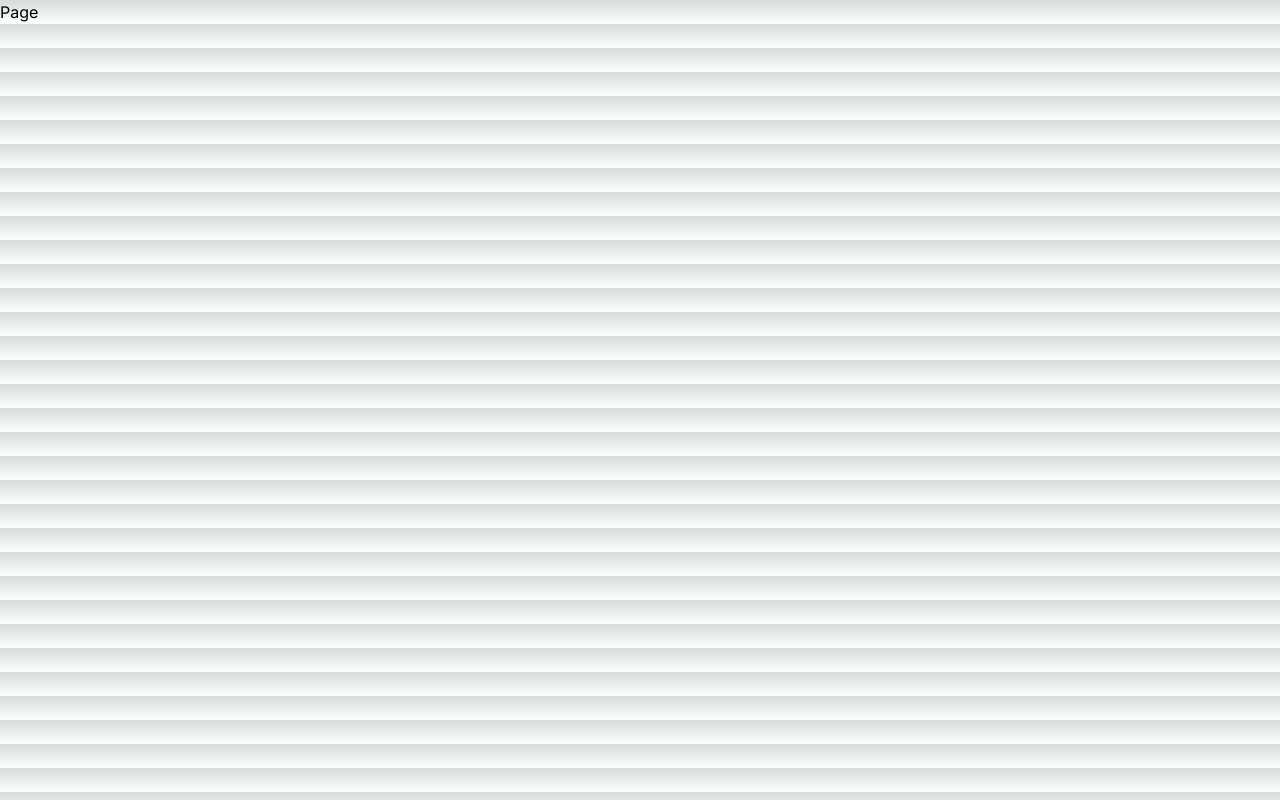
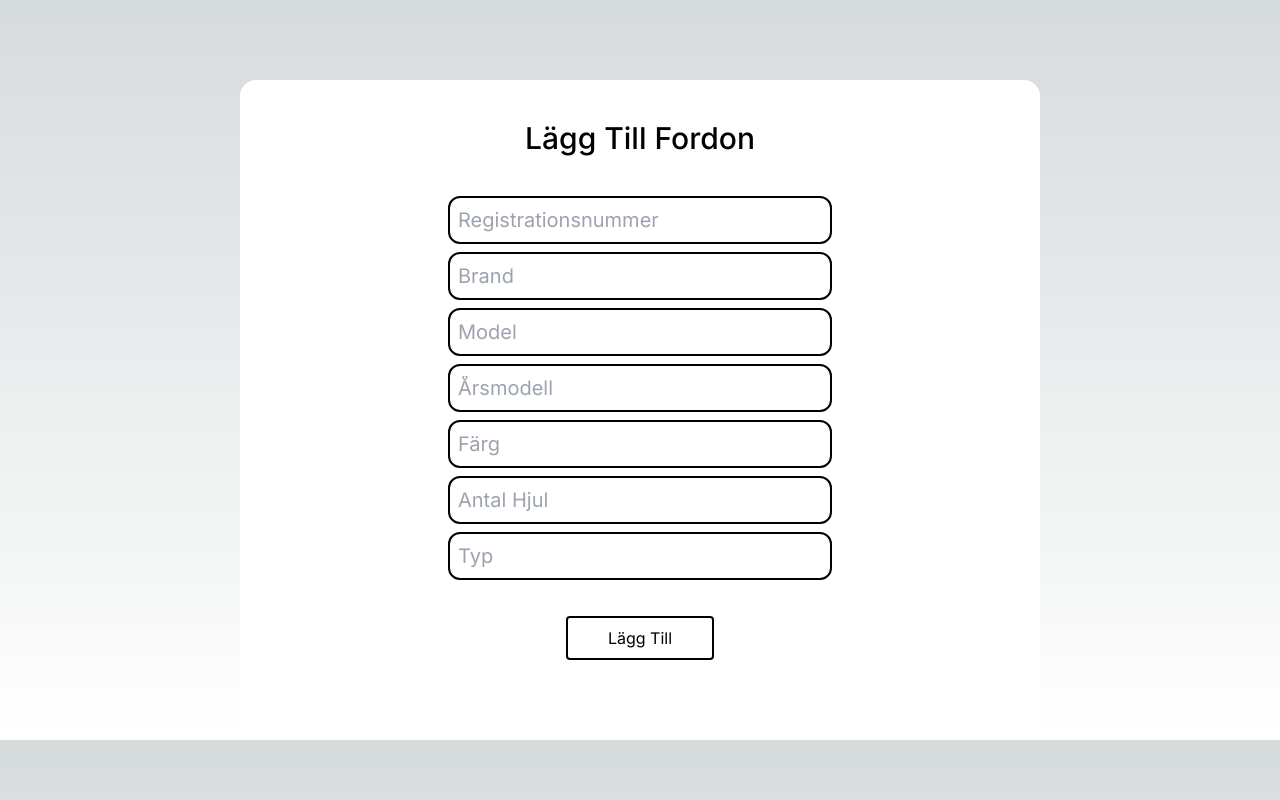
Before and after one commit to gyuni1337/fordonsregister, a Next.js app: page /add in a window 1280 px wide. Built offline with nearby package versions, Linux system fonts and the light colour scheme.

Commit message:
a lot of progress, editpage is done, register page is done and now im working on the list page.

```diff
--- a/src/app/add/page.js
+++ b/src/app/add/page.js
@@ -1,7 +1,50 @@
-import React from 'react'
+'use client';
+
+import React, { useState, useContext} from 'react'
+import { VehicleContext } from '../context/DataContext';
 
 export default function Page() {
+
+  let [ registration, setRegistration ] = useState('');
+  let [ brand, setBrand ] = useState('');
+  let [ model, setModel ] = useState('');
+  let [ year, setYear ] = useState('');
+  let [ color, setColor ] = useState('');
+  let [ wheels, setWheels ] = useState('');
+  let [ type, setType ] = useState('');
+  let [ text, setText ] = useState('');
+  let { registerVehicle } = useContext(VehicleContext);
+
+
+  function addingVehicle() {
+    if(registration === '' || brand === '' || model === '' || year === '' || color === '' || wheels === '' || type === '') {
+      setText('Du måste fylla i varje fält!');
+    } else {
+      let vehicle = {registration, brand, model, year, color, wheels, type};
+      registerVehicle(vehicle);
+    }
+  }
+
+
   return (
-    <div>Page</div>
+    <>
+      <div className='w-[800px] text-black rounded-2xl pb-20 bg-white mx-auto mt-20'>
+          <h2 className='text-center text-3xl pt-10 font-medium '>Lägg Till Fordon</h2>
+          <div className='mx-52 mt-10 flex flex-col gap-2'>
+            <input type="text" className='border-2 border-black rounded-xl p-2 w-96 text-xl' value={registration} onChange={(e) => { if(e.target.value.length === 7) return; else { setRegistration(e.target.value) }}} placeholder='Registrationsnummer' />
+            <input type="text" className='border-2 border-black rounded-xl p-2 w-96 text-xl' value={brand} onChange={(e) => setBrand(e.target.value)} placeholder='Brand' />
+            <input type="text" className='border-2 border-black rounded-xl p-2 w-96 text-xl' onChange={(e) => setModel(e.target.value)} placeholder='Model' />
+            <input type="text" className='border-2 border-black rounded-xl p-2 w-96 text-xl' onChange={(e) => setYear(e.target.value)} placeholder='Årsmodell' />
+            <input type="text" className='border-2 border-black rounded-xl p-2 w-96 text-xl' onChange={(e) => setColor(e.target.value)} placeholder='Färg' />
+            <input type="text" className='border-2 border-black rounded-xl p-2 w-96 text-xl' onChange={(e) => setWheels(e.target.value)} placeholder='Antal Hjul' />
+            <input type="text" className='border-2 border-black rounded-xl p-2 w-96 text-xl' onChange={(e) => setType(e.target.value)} placeholder='Typ' />
+            <div className='mx-auto flex flex-col p-0 m-0'>
+            <h2 className={`text-2xl mt-2 text-red-600`}>{text}</h2>
+            <button onClick={addingVehicle} className='border-2 border-black rounded p-2 mx-auto px-10 mt-5 hover:bg-black hover:text-white transition-colors'>Lägg Till</button>
+            </div>
+          </div>
+      </div>
+
+    </>
   )
 }
--- a/src/app/context/DataContext.js
+++ b/src/app/context/DataContext.js
@@ -22,6 +22,7 @@ export default function VehicleContextProvider({children}) {
 
     const deleteVehicle = async (id) => {
        try { await api.deleteVehicle(id); console.log(id + ' deleted from DB'); } catch(e) { console.log(e) }
+
     }
 
     async function findByRegister(registration) {
--- a/src/app/context/api/dbCalls.js
+++ b/src/app/context/api/dbCalls.js
@@ -52,6 +52,9 @@ async function deleteVehicle(id) {
     const db = await pool.getConnection();
     try {
         await db.query('DELETE FROM vehicles WHERE id = ?', [id]);
+        await db.query("ALTER TABLE vehicles AUTO_INCREMENT = 1");
+        await db.query("SET @num := 0");
+        await db.query("UPDATE vehicles SET id = @num := (@num+1)");
         db.release();
         return true;
     } catch(e) {
--- /dev/null
+++ b/src/app/edit/[reg]/page.js
@@ -0,0 +1,73 @@
+'use client';
+
+import React, {useState, useEffect, useContext} from 'react'
+import { VehicleContext } from '../../context/DataContext';
+import { useRouter } from 'next/navigation';
+
+export default function Page({params}) {
+
+    // let [ vehicle, setVehicle ] = useState([]);
+    let { findByRegister } = useContext(VehicleContext);
+    let { updateVehicle } = useContext(VehicleContext);
+    let [ registration, setRegistration ] = useState('');
+    let [ brand, setBrand ] = useState('');
+    let [ model, setModel ] = useState('');
+    let [ year, setYear ] = useState('');
+    let [ color, setColor ] = useState('');
+    let [ wheels, setWheels ] = useState('');
+    let [ type, setType ] = useState('');
+    let [ text, setText ] = useState('');
+    let [ id, setId ] = useState('');
+    const router = useRouter();
+
+    useEffect(() => {
+        async function fetchVehicle() {
+            const data = await findByRegister(params.reg);
+            setRegistration(data[0].registration);
+            setBrand(data[0].brand);
+            setModel(data[0].model);
+            setYear(data[0].year);
+            setColor(data[0].color);
+            setWheels(data[0].wheels);
+            setType(data[0].type);
+            setId(data[0].id);
+        }
+
+        fetchVehicle();
+
+    }, []);
+
+
+    function savingChanges() {
+        if(registration === '' || brand === '' || model === '' || year === '' || color === '' || wheels === '' || type === '') {
+            setText('Du måste fylla i varje fält!');
+        } else {
+            let vehicle = {registration, brand, model, year, color, wheels, type, id};
+            updateVehicle(vehicle);
+            setText('Ändringarna har sparats!');
+            router.push('/list');
+        }
+    }
+
+
+  return (
+        <>
+           <div className='w-[800px] text-black rounded-2xl pb-20 bg-white mx-auto mt-20'>
+          <h2 className='text-center text-3xl pt-10 font-medium '>Redigera Fordon</h2>
+          <div className='mx-52 mt-10 flex flex-col gap-2'>
+            <input type="text" className='border-2 border-black rounded-xl p-2 w-96 text-xl' value={registration} onChange={(e) => { if(e.target.value.length === 7) return; else { setRegistration(e.target.value) }}} placeholder='Registrationsnummer' />
+            <input type="text" className='border-2 border-black rounded-xl p-2 w-96 text-xl' value={brand} onChange={(e) => setBrand(e.target.value)} placeholder='Brand' />
+            <input type="text" className='border-2 border-black rounded-xl p-2 w-96 text-xl' value={model} onChange={(e) => setModel(e.target.value)} placeholder='Model' />
+            <input type="text" className='border-2 border-black rounded-xl p-2 w-96 text-xl' value={year} onChange={(e) => setYear(e.target.value)} placeholder='Årsmodell' />
+            <input type="text" className='border-2 border-black rounded-xl p-2 w-96 text-xl' value={color} onChange={(e) => setColor(e.target.value)} placeholder='Färg' />
+            <input type="text" className='border-2 border-black rounded-xl p-2 w-96 text-xl' value={wheels} onChange={(e) => setWheels(e.target.value)} placeholder='Antal Hjul' />
+            <input type="text" className='border-2 border-black rounded-xl p-2 w-96 text-xl' value={type} onChange={(e) => setType(e.target.value)} placeholder='Typ' />
+            <div className='mx-auto flex flex-col p-0 m-0'>
+            <h2 className={`text-2xl mt-2 text-red-600`}>{text}</h2>
+            <button onClick={savingChanges} className='border-2 border-black rounded p-2 mx-auto px-10 mt-5 hover:bg-black hover:text-white transition-colors'>Spara Ändringarna</button>
+            </div>
+          </div>
+      </div>
+        </>
+  )
+}
--- a/src/app/list/page.js
+++ b/src/app/list/page.js
@@ -1,7 +1,21 @@
 import React from 'react'
 
 export default function Page() {
+
+
+
+
   return (
-    <div>Page</div>
+    <>
+    <div className='text-white mx-[24%] mt-32'>
+      <div className='flex flex-col gap-2'>
+      <h3 className='text-3xl'>Alla Fordon</h3>
+        <div>
+
+        </div>
+      </div>
+    </div>
+
+    </>
   )
 }
--- a/src/app/page.js
+++ b/src/app/page.js
@@ -18,7 +18,7 @@ export default function Home() {
       <h2 className="text-3xl mb-2 hover:-translate-y-1 transition-all cursor-default ">FORDONSREGISTER</h2>
       <div className="flex gap-2 items-center">
       <div className="flex flex-col">
-      <input type="text" className="text-black p-3 w-[500px] h-12 rounded-lg text-xl" onChange={(e) => setRegister(e.target.value)} onKeyDown={(e) => { if(e.key === 'Enter' && register !== "") router.push('/register/' + register) }} onMouseDown={() => setSearchText('Tryck på enter för att söka!')} onMouseLeave={() => setSearchText("")} placeholder="Registrationsnummer" />
+      <input type="text" className="text-black p-3 w-[500px] h-12 rounded-lg text-xl" onChange={(e) => setRegister(e.target.value)} onKeyDown={(e) => { if(e.key === 'Enter' && register !== "") router.push('/register/' + register) }} onMouseDown={() => setSearchText('Tryck på enter för att söka!')}  placeholder="Registrationsnummer" />
       { searchText !== "" && <p className="text-xl absolute mt-14 text-white">{searchText}</p>}
       </div>
       <div className="flex flex-col">
--- a/src/app/register/[reg]/page.js
+++ b/src/app/register/[reg]/page.js
@@ -2,10 +2,13 @@
 
 import React, {useContext, useState, useEffect} from 'react'
 import { VehicleContext } from '../../context/DataContext';
+import { useRouter } from 'next/navigation';
 
 export default function Page({params}) {
     const { findByRegister } = useContext(VehicleContext);
+    const { deleteVehicle } = useContext(VehicleContext);
     let [ vehicle, setVehicle ] = useState([]);
+    const router = useRouter();
 
     useEffect(() => {
         async function fetchVehicle() {
@@ -15,6 +18,13 @@ export default function Page({params}) {
 
         fetchVehicle();
     }, []);
+
+
+
+    function deletingVehicle() {
+        deleteVehicle(vehicle.id);
+        router.push('/list');
+    }
 
   return (
     <>
@@ -52,7 +62,7 @@ export default function Page({params}) {
                 <button className='border-2 border-black p-1 px-10 rounded-lg text-xl hover:bg-black hover:text-white transition-colors duration-200'>Redigera</button>
                 </div>
                 <div>
-                <button className='border-2 border-black p-1 px-3 rounded-lg text-xl hover:bg-black hover:text-white transition-colors duration-200'>Radera fordonet</button>
+                <button  onClick={deletingVehicle} className='border-2 border-black p-1 px-3 rounded-lg text-xl hover:bg-black hover:text-white transition-colors duration-200'>Radera fordonet</button>
                 </div>
 
           </div>
```
